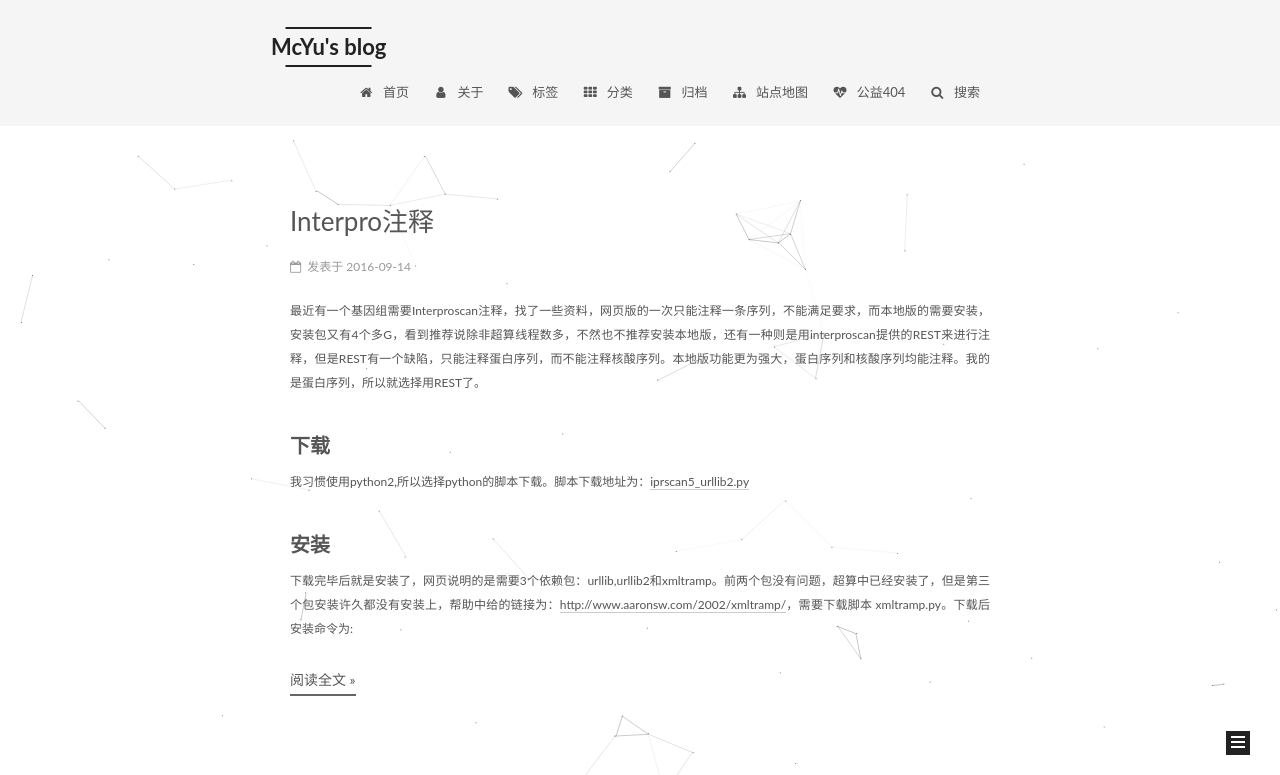
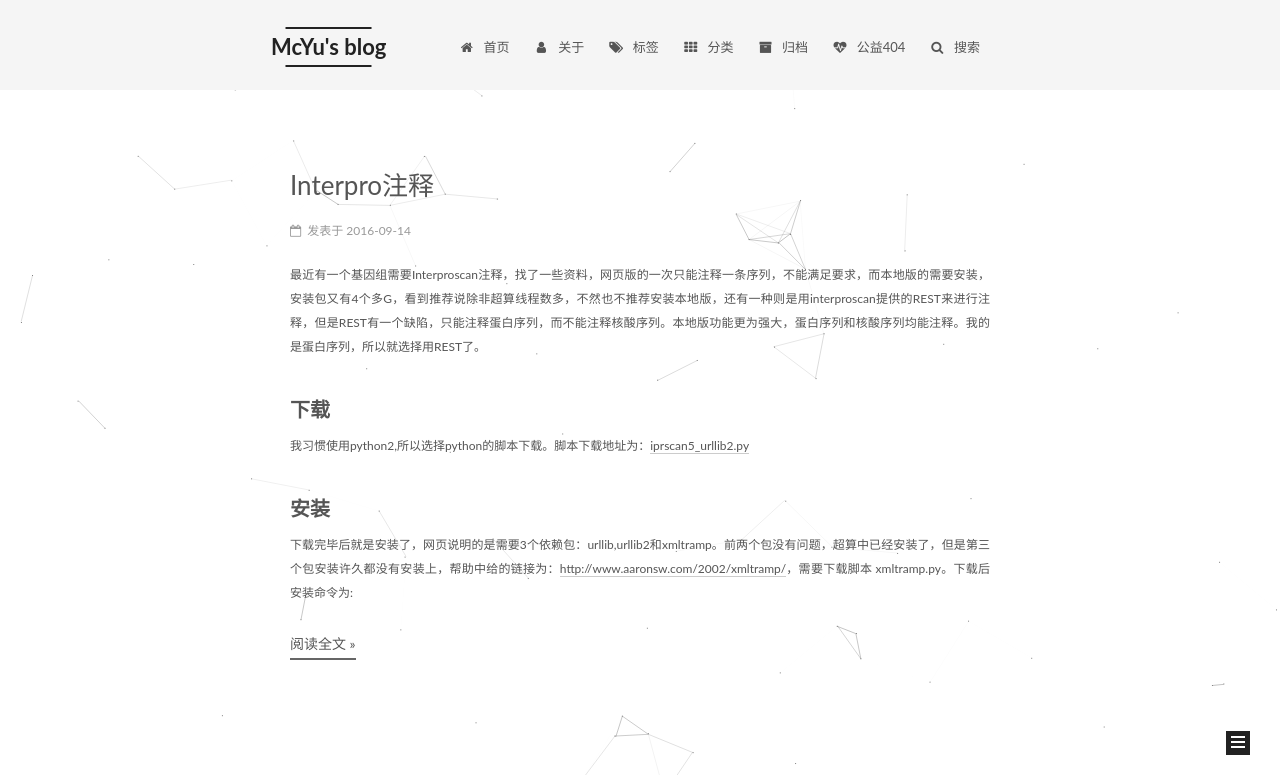
Before and after one commit to mengchaoyu/mengchaoyu.github.io, a plain HTML site: page index.html in a window 1280 px wide. Shown: the top 775 px of the page. Drawn offline with Linux system fonts and the light colour scheme; some packages are replaced by stand-ins of ours; a script that the page names is missing.

Commit message:
Site updated: 2017-09-19 22:57:27

```diff
--- a/css/main.css
+++ b/css/main.css
@@ -1818,7 +1818,7 @@ pre .javascript .function {
   width: 4px;
   height: 4px;
   border-radius: 50%;
-  background: #f1cc34;
+  background: #d49134;
 }
 .links-of-blogroll {
   font-size: 13px;
--- a/index.html
+++ b/index.html
@@ -212,16 +212,6 @@
               <i class="menu-item-icon fa fa-fw fa-archive"></i> <br />
 
             归档
-          </a>
-        </li>
-
-
-        <li class="menu-item menu-item-sitemap">
-          <a href="/sitemap.xml" rel="section">
-
-              <i class="menu-item-icon fa fa-fw fa-sitemap"></i> <br />
-
-            站点地图
           </a>
         </li>
 
```
Also changed, not shown: 2016/09/09/Hexo-搭建-Github-博客/index.html (+0 -10 lines), 2016/09/14/Interpro注释/index.html (+0 -10 lines), about/index.html (+0 -10 lines), archives/2016/09/index.html (+0 -10 lines), archives/2016/index.html (+0 -10 lines), archives/index.html (+0 -10 lines), categories/index.html (+0 -10 lines), tags/Interpro/index.html (+0 -10 lines), tags/hexo/index.html (+0 -10 lines), tags/index.html (+0 -10 lines), tags/注释/index.html (+0 -10 lines).
